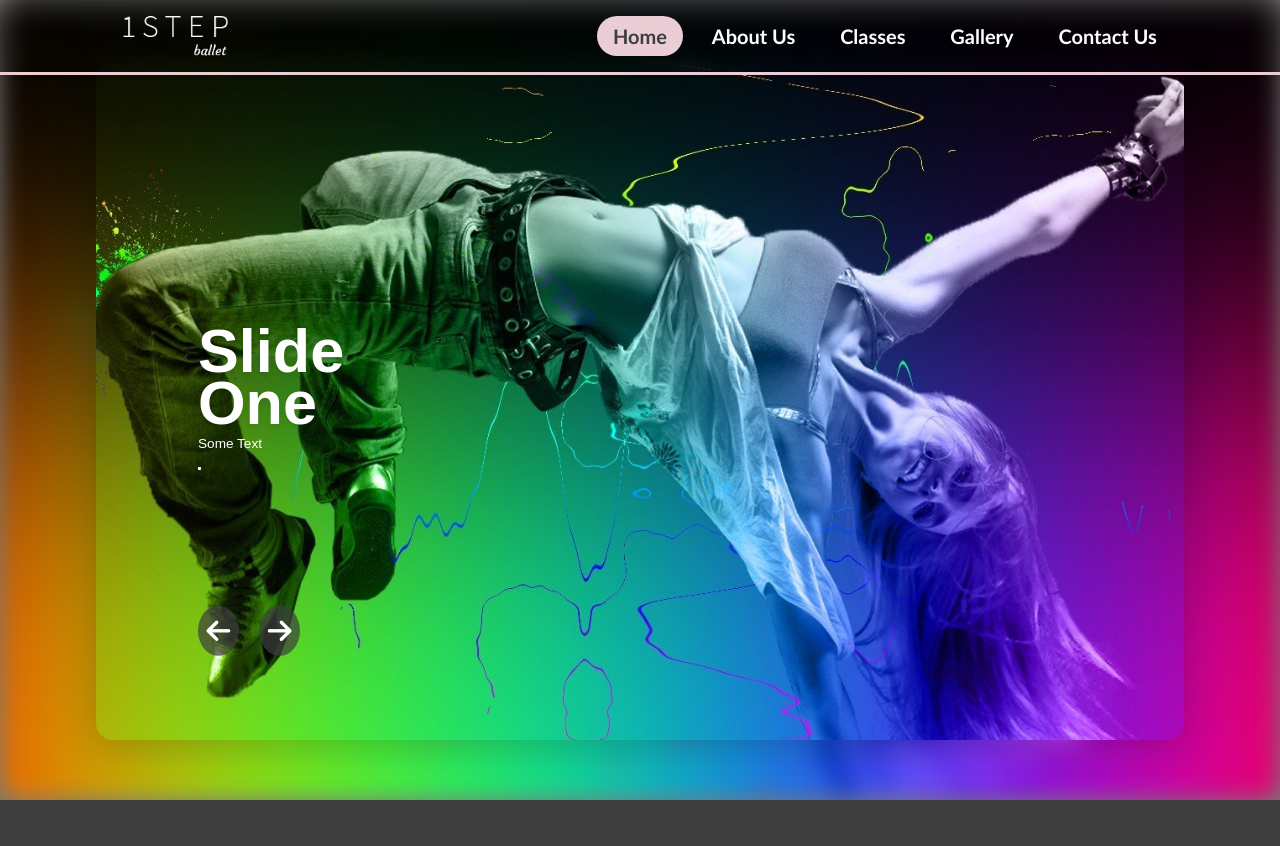
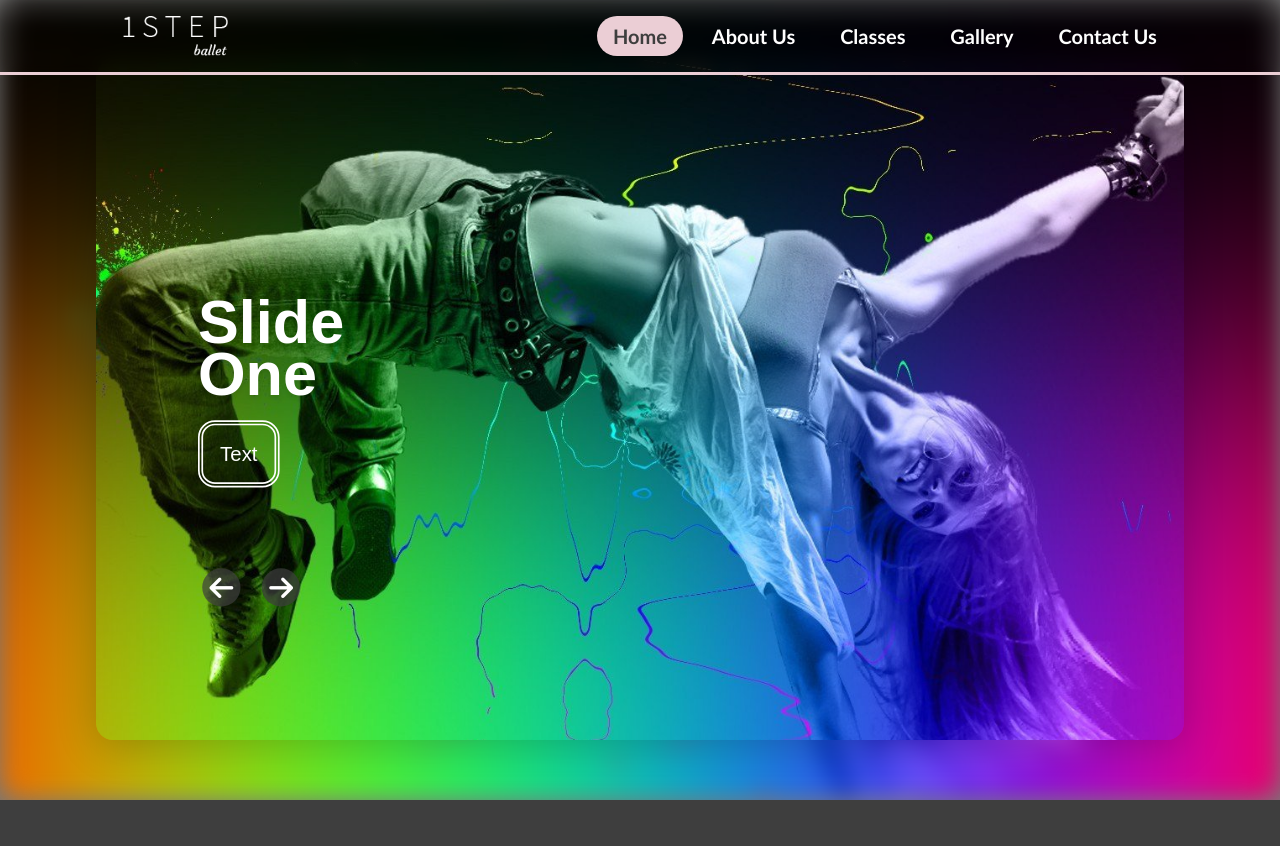
Before and after one commit to LilithsDemon/1STEP-UNI, a PHP site: page / in a window 1280 px wide. Shown: the top 846 px of the page. Run offline with PHP 8.4, Linux system fonts and the light colour scheme; some libraries are stand-ins or nearby versions.

Commit message:
Added other pages and improved on centered design

```diff
--- a/index.html
+++ b/index.html
@@ -18,19 +18,19 @@
 				<div class="menu">
 					<ul class="nav_list">
 						<li class="nav_item">
-							<a href="#home" class="is-active">Home</a>
+							<a href="#" class="is-active">Home</a>
 						</li>
 						<li class="nav_item">
 							<a href="#about" class="">About Us</a>
 						</li>
 						<li class="nav_item">
-							<a href="#classes" class="">Classes</a>
+							<a href="classes.html" class="">Classes</a>
 						</li>
 						<li class="nav_tem">
 							<a href="#gallery" class="">Gallery</a>
 						</li>
 						<li class="nav_item">
-							<a href="#contact" class="">Contact Us</a>
+							<a href="contact-us.html" class="">Contact Us</a>
 						</li>
 					</ul>
 				</div>
@@ -59,13 +59,18 @@
 				</div>
 				<div class="slider__inner">
 					<div class="slider__content">
-						<h1>Slide <br> One</h1>
-						<p>Some Text</p>
-						<button></button>
+						<ul>
+							<li>
+								<h1>Slide <br> One</h1>
+							</li>
+							<li><a href="#" class="button">Text</a></li>
+						</ul>
 					</div>
 					<div class="slider__options">
-						<a class="go-to-previous"><i class="fa-solid fa-arrow-left"></i></a>
-						<a class="go-to-next"><i class="fa-solid fa-arrow-right"></i></a>
+						<ul>
+							<li><a class="go-to-previous"><i class="fa-solid fa-arrow-left"></i></a></li>
+							<li><a class="go-to-next"><i class="fa-solid fa-arrow-right"></i></a></li>
+						</ul>
 					</div>
 				</div>
 			</div>
@@ -75,13 +80,18 @@
 				</div>
 				<div class="slider__inner">
 					<div class="slider__content">
-						<h1>Slide <br> Two</h1>
-						<p>Some Text</p>
-						<button></button>
+						<ul>
+							<li>
+								<h1>Slide <br> One</h1>
+							</li>
+							<li><a href="#" class="button">Text</a></li>
+						</ul>
 					</div>
 					<div class="slider__options">
-						<a class="go-to-previous"><i class="fa-solid fa-arrow-left"></i></a>
-						<a class="go-to-next"><i class="fa-solid fa-arrow-right"></i></a>
+						<ul>
+							<li><a class="go-to-previous"><i class="fa-solid fa-arrow-left"></i></a></li>
+							<li><a class="go-to-next"><i class="fa-solid fa-arrow-right"></i></a></li>
+						</ul>
 					</div>
 				</div>
 			</div>
@@ -91,13 +101,18 @@
 				</div>
 				<div class="slider__inner">
 					<div class="slider__content">
-						<h1>Slide <br> Three</h1>
-						<p>Some Text</p>
-						<button></button>
+						<ul>
+							<li>
+								<h1>Slide <br> One</h1>
+							</li>
+							<li><a href="#" class="button">Text</a></li>
+						</ul>
 					</div>
 					<div class="slider__options">
-						<a class="go-to-previous"><i class="fa-solid fa-arrow-left"></i></a>
-						<a class="go-to-next"><i class="fa-solid fa-arrow-right"></i></a>
+						<ul>
+							<li><a class="go-to-previous"><i class="fa-solid fa-arrow-left"></i></a></li>
+							<li><a class="go-to-next"><i class="fa-solid fa-arrow-right"></i></a></li>
+						</ul>
 					</div>
 				</div>
 			</div>
@@ -107,13 +122,18 @@
 				</div>
 				<div class="slider__inner">
 					<div class="slider__content">
-						<h1>Slide <br> Four</h1>
-						<p>Some Text</p>
-						<button></button>
+						<ul>
+							<li>
+								<h1>Slide <br> One</h1>
+							</li>
+							<li><a href="#" class="button">Text</a></li>
+						</ul>
 					</div>
 					<div class="slider__options">
-						<a class="go-to-previous"><i class="fa-solid fa-arrow-left"></i></a>
-						<a class="go-to-next"><i class="fa-solid fa-arrow-right"></i></a>
+						<ul>
+							<li><a class="go-to-previous"><i class="fa-solid fa-arrow-left"></i></a></li>
+							<li><a class="go-to-next"><i class="fa-solid fa-arrow-right"></i></a></li>
+						</ul>
 					</div>
 				</div>
 			</div>
@@ -166,7 +186,7 @@
 		<ul>
 			<li>
 				<a href="#">
-					<i class="fa fa-twitter aria-hidden="true"></i>
+					<i class="fa fa-twitter aria-hidden=" true"></i>
 				</a>
 			</li>
 			<li>
--- a/style.css
+++ b/style.css
@@ -245,12 +245,21 @@ nav img {
 .slider__content {
 	position: relative;
 	top: 50%;
-	width: auto;
 	transform: translateY(-50%);
 	color: white;
 	font-family: "Heebo", sans-serif;
 	opacity: 0;
 	transition: opacity 450ms;
+}
+
+.slider__content ul {
+	list-style: none;
+}
+
+.slider__content ul li {
+	padding-bottom: 40px;
+	padding: auto;
+	margin: auto;
 }
 
 .slider__content h1 {
@@ -262,6 +271,16 @@ nav img {
 	text-shadow: 0 0.375vh 0.75vh rgba(0, 0, 0, 0.1);
 }
 
+.slider__content .button {
+	background-color: transparent;
+	border: 6px double var(--light);
+	border-radius: 20px;
+	color: var(--light);
+	font-size: 24px;
+	margin-top: 40px;
+	padding: 20px;
+}
+
 .slider__options {
 	position: absolute;
 	bottom: 10%;
@@ -271,15 +290,46 @@ nav img {
 	transition: opacity 450ms;
 }
 
-.slider__options a {
+.slider__options ul {
+	margin-top: 20px;
+	list-style: none;
+	font-size: 60px;
+}
+
+.slider__options ul li {
+	float: none;
+	display: inline-block;
+	margin: 0 5px;
+	margin-bottom: 0px;
+	width: auto;
+}
+
+.slider__options ul li a {
 	cursor: pointer;
 	font-weight: 100;
 	position: relative;
 	font-size: 32px;
 	background-color: rgba(62, 62, 62, 0.7);
-	padding: 10px;
+	text-align:center;
+	float: left;
 	border-radius: 50%;
-	margin-right: 20px;
+	width: 45px;
+	height: 45px;
+	margin-right: 0px;
+	/*space between*/
+	display: flex;
+	align-items: flex-start;
+}
+
+.slider__options ul li a i {
+	font-size: 32px;
+	align-self: center;
+	margin: 0 auto;
+}
+
+.slider__options ul li a i::before {
+	display: inline-block;
+	text-decoration: none;
 }
 
 .slider__slide {
@@ -482,6 +532,8 @@ footer {
 	width: 100%;
 	text-align: center;
 	border-top: 3px solid var(--ballet_shoe_pink);
+	bottom: 0;
+	margin-top: auto;
 }
 
 footer ul {
@@ -498,36 +550,41 @@ footer ul li {
 	width: auto;
 }
 
-footer ul li a{
-	text-align:center;
+footer ul li a {
+	text-align: center;
 	float: left;
 	width: 60px;
 	height: 60px;
 	border: 2px solid #909090;
 	border-radius: 100%;
-	  margin-right: 7px; /*space between*/
+	margin-right: 7px;
+	/*space between*/
 	display: flex;
 	align-items: flex-start;
 	transition: all 0.4s;
 	-webkit-transition: all 0.4s;
 }
-  footer ul li a i{
+
+footer ul li a i {
 	font-size: 38px;
-	  align-self:center;
+	align-self: center;
 	color: #909090;
 	transition: all 0.4s;
 	-webkit-transition: all 0.4s;
 	margin: 0 auto;
 }
-  footer ul li a i::before{
-	display:inline-block;
-	text-decoration:none;
+
+footer ul li a i::before {
+	display: inline-block;
+	text-decoration: none;
 }
-  footer ul li a:hover{
-	background: rgba(0,0,0,0.2);
+
+footer ul li a:hover {
+	background: rgba(0, 0, 0, 0.2);
 }
-  footer ul li a:hover i{
-	color:#fff;
+
+footer ul li a:hover i {
+	color: #fff;
 }
 
 
```
Also changed, not shown: classes.html (added, +82 -0 lines), contact-us.html (added, +82 -0 lines). Lines whose indentation alone changed are shown as unchanged.
